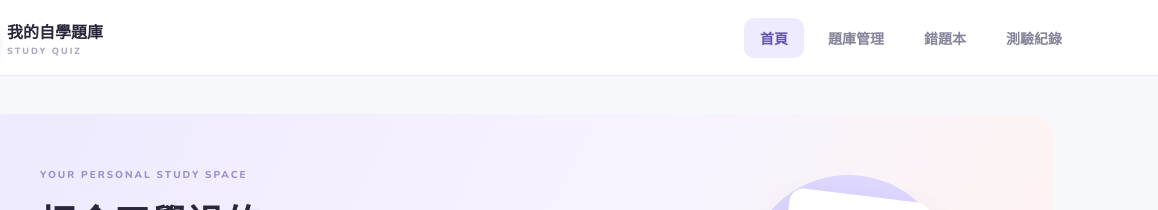
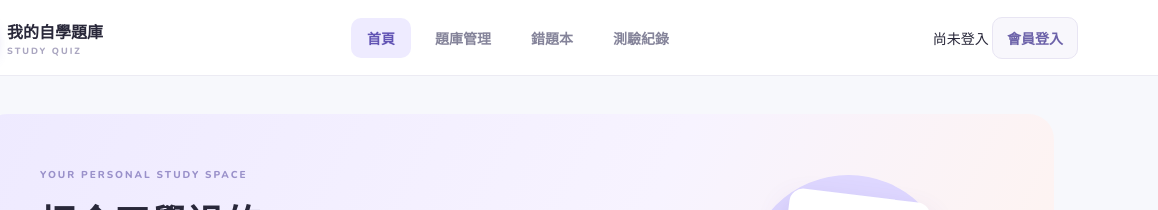
Before and after one commit to sinru120/STUDY-QUIZ-TEST, a plain HTML site: page index.html in a window 1280 px wide. Shown: the top 210 px of the page, 122-1280 px from the left. Drawn offline with nearby package versions, Linux system fonts and the light colour scheme.

Commit message:
Update index.html

```diff
--- a/index.html
+++ b/index.html
@@ -10,12 +10,20 @@
 <body>
   <header class="topbar">
     <a class="brand" href="#" aria-label="回到首頁"><span class="brand-mark">Q</span><span>我的自學題庫<small>STUDY QUIZ</small></span></a>
+
 <nav class="nav">
   <button class="nav-btn active" data-view="home">首頁</button>
   <button class="nav-btn" data-view="manage">題庫管理</button>
   <button class="nav-btn" data-view="wrong">錯題本</button>
   <button class="nav-btn" data-view="records">測驗紀錄</button>
 </nav>
+
+<div class="auth-area">
+  <span id="user-email">尚未登入</span>
+  <button class="soft-btn" id="login-btn">會員登入</button>
+  <button class="soft-btn hidden" id="logout-btn">登出</button>
+</div>
+
   </header>
 
   <main class="container">
```
Lines whose indentation alone changed are shown as unchanged.
